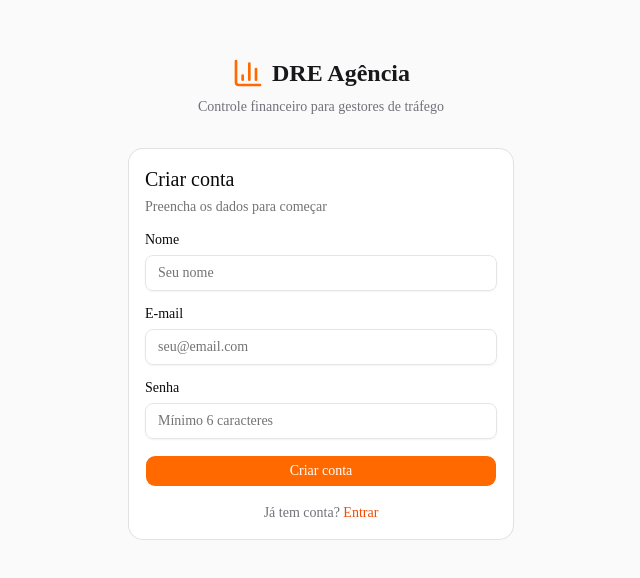
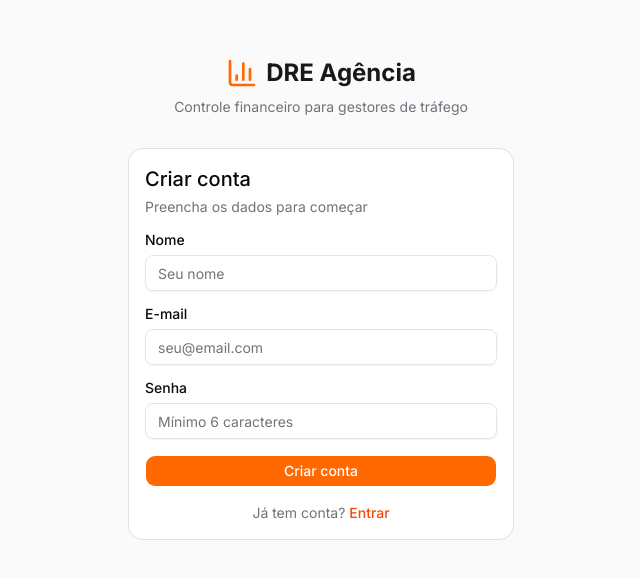
Before and after one commit to jonathanCosta01/dre-agencia, a Next.js app: page /cadastro in a window 1280 px wide. Shown: the part 102-680 px from the top of the page, without its empty margins (319-959 px from the left). Built offline with nearby package versions, Linux system fonts and the light colour scheme.

Commit message:
fix: aplicar fonte Inter em todo o projeto

```diff
--- a/src/app/globals.css
+++ b/src/app/globals.css
@@ -7,9 +7,9 @@
 @theme inline {
   --color-background: var(--background);
   --color-foreground: var(--foreground);
-  --font-sans: var(--font-sans);
+  --font-sans: var(--font-inter);
   --font-mono: var(--font-geist-mono);
-  --font-heading: var(--font-sans);
+  --font-heading: var(--font-inter);
   --color-sidebar-ring: var(--sidebar-ring);
   --color-sidebar-border: var(--sidebar-border);
   --color-sidebar-accent-foreground: var(--sidebar-accent-foreground);
```
